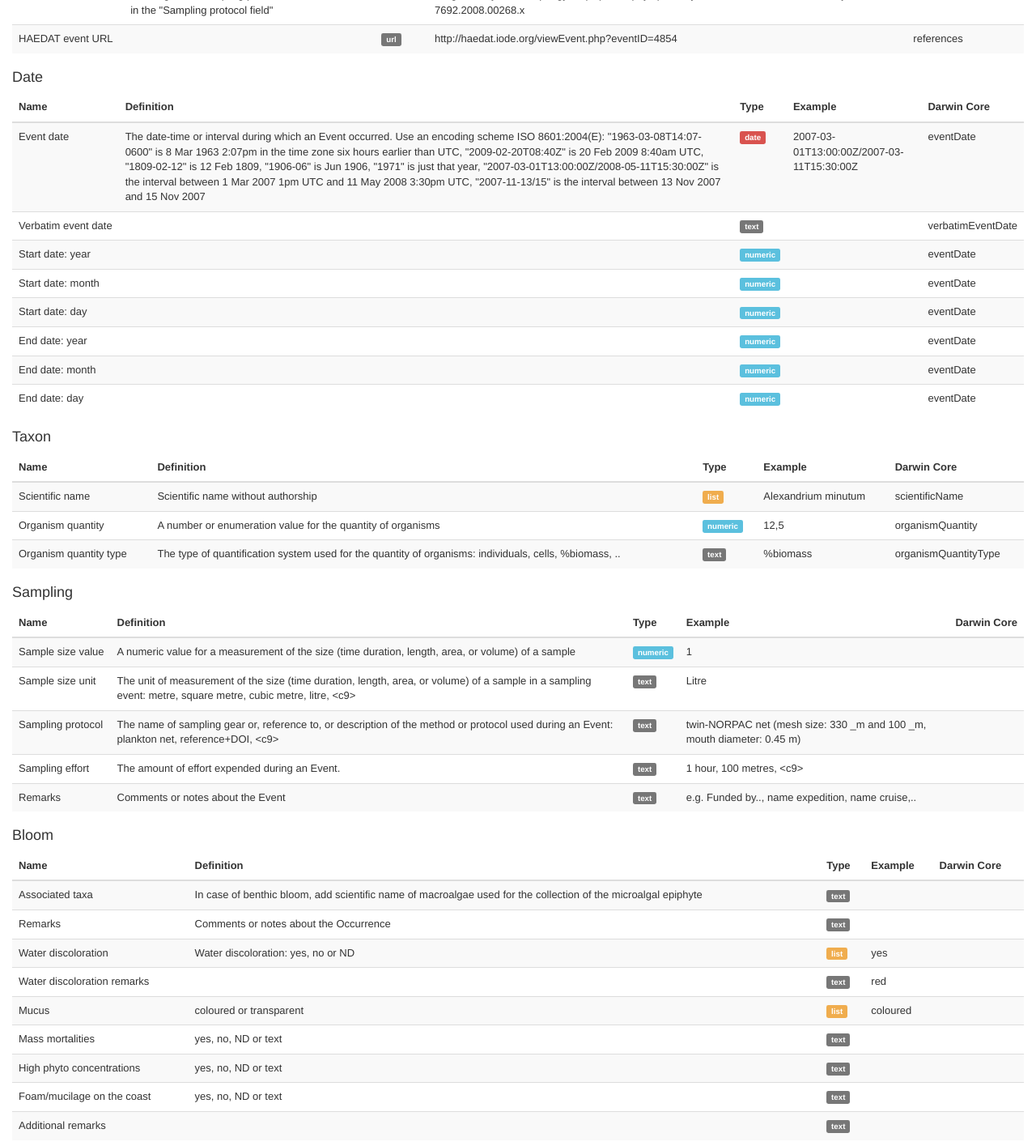
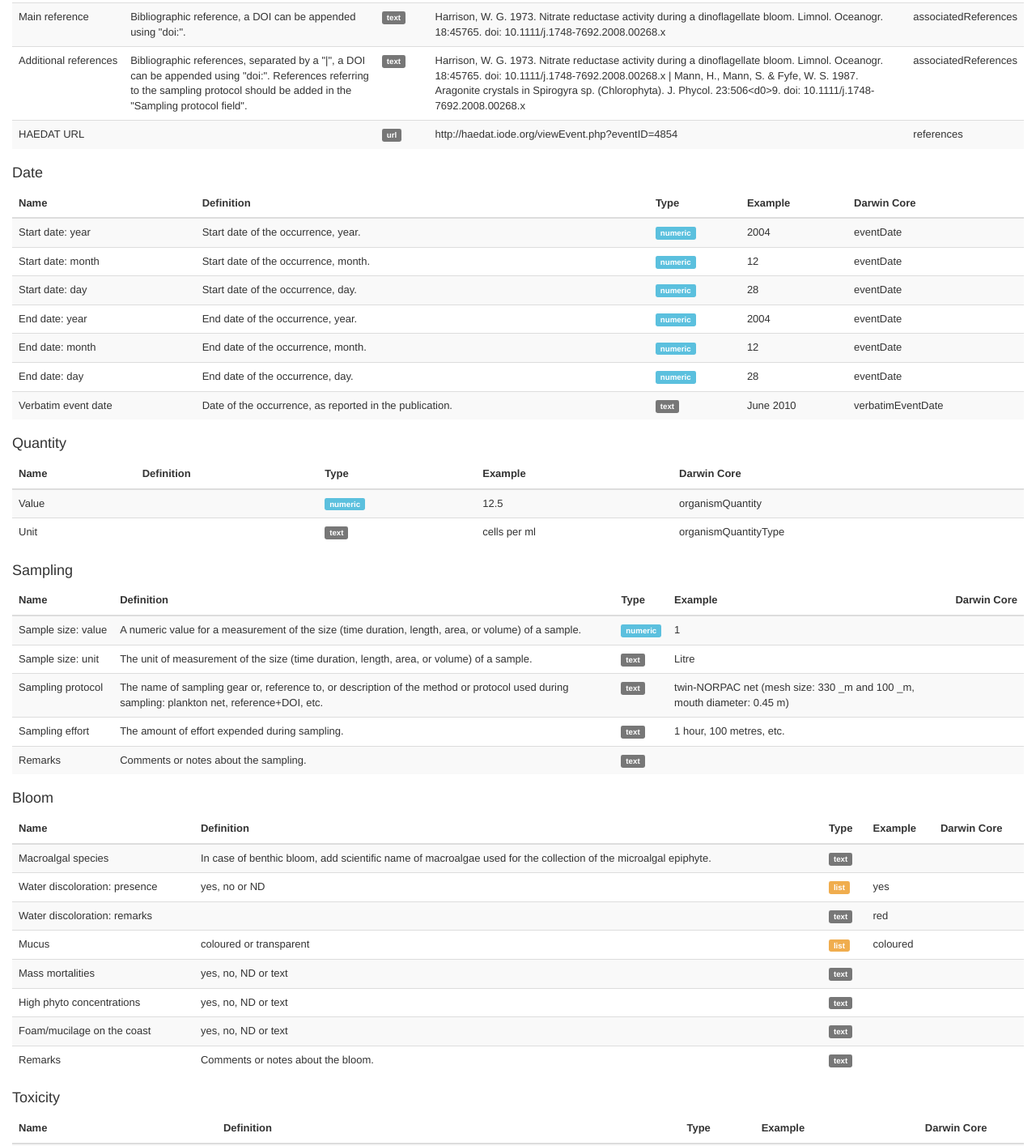
Before and after one commit to iobis/hab-template, a plain HTML site: page documentation/index.html in a window 1280 px wide. Shown: the part 460-1875 px from the top of the page at 81% size. Drawn offline with nearby package versions, Linux system fonts and the light colour scheme; some packages are replaced by stand-ins of ours; a script that the page names is missing.

Commit message:
updated template

```diff
--- a/documentation/columns.json
+++ b/documentation/columns.json
@@ -3,49 +3,63 @@ var columns = [
     "name": "Identifiers",
     "columns": [
       {
-        "name": "Event ID",
-        "definition": "row number, duplicate same number in case of multiple toxins leave all other fields blank if they stay the same",
+        "name": "ID",
+        "definition": "Record ID. If a record has multiple rows (in case of multiple toxins for example), the ID can optionally be repeated in each of these rows.",
         "type": "numeric",
         "example": "549",
         "dwc": "eventID"
       },
       {
         "name": "HAB region",
-        "definition": "HAB region number (from list)",
+        "definition": "HAB region number (from list).",
         "type": "numeric",
         "example": "3",
         "dwc": "recordedBy"
       },
       {
+        "name": "Reported name",
+        "definition": "Reported taxon name.",
+        "type": "text",
+        "example": "Alexandrium minutum",
+        "dwc": "scientificName"
+      },
+      {
+        "name": "Valid name",
+        "definition": "Valid taxon name according to editor, cross check with WoRMS.",
+        "type": "list",
+        "example": "Alexandrium minutum",
+        "dwc": "scientificName"
+      },
+      {
         "name": "Recorded by",
-        "definition": "Editor name, format: last name, first name(s)",
+        "definition": "Editor name, format: last name, first name(s).",
         "type": "text",
         "example": "Doe, John",
         "dwc": "recordedBy"
       },
       {
-        "name": "Modified",
-        "definition": "Date last modified, format: YYYY-MM-DD",
+        "name": "Last modified",
+        "definition": "Date last modified, format: YYYY-MM-DD.",
         "type": "date",
         "example": "2013-04-15",
         "dwc": "modified"
       },
       {
         "name": "Main reference",
-        "definition": "Bibliographic reference, a DOI can be appended using \"doi:\"",
+        "definition": "Bibliographic reference, a DOI can be appended using \"doi:\".",
         "type": "text",
         "example": "Harrison, W. G. 1973. Nitrate reductase activity during a dinoflagellate bloom. Limnol. Oceanogr. 18:45765. doi: 10.1111/j.1748-7692.2008.00268.x",
         "dwc": "associatedReferences"
       },
       {
         "name": "Additional references",
-        "definition": "Bibliographic references, separated by a \"|\", a DOI can be appended using \"doi:\". References referring to the sampling protocol should be added in the \"Sampling protocol field\"",
+        "definition": "Bibliographic references, separated by a \"|\", a DOI can be appended using \"doi:\". References referring to the sampling protocol should be added in the \"Sampling protocol field\".",
         "type": "text",
         "example": "Harrison, W. G. 1973. Nitrate reductase activity during a dinoflagellate bloom. Limnol. Oceanogr. 18:45765. doi: 10.1111/j.1748-7692.2008.00268.x | Mann, H., Mann, S. & Fyfe, W. S. 1987. Aragonite crystals in Spirogyra sp. (Chlorophyta). J. Phycol. 23:506<d0>9. doi: 10.1111/j.1748-7692.2008.00268.x",
         "dwc": "associatedReferences"
       },
       {
-        "name": "HAEDAT event URL",
+        "name": "HAEDAT URL",
         "definition": "",
         "type": "url",
         "example": "http://haedat.iode.org/viewEvent.php?eventID=4854",
@@ -57,85 +71,71 @@ var columns = [
     "name": "Date",
     "columns": [
       {
-        "name": "Event date",
-        "definition": "The date-time or interval during which an Event occurred.  Use an encoding scheme ISO 8601:2004(E): \"1963-03-08T14:07-0600\" is 8 Mar 1963 2:07pm in the time zone six hours earlier than UTC, \"2009-02-20T08:40Z\" is 20 Feb 2009 8:40am UTC, \"1809-02-12\" is 12 Feb 1809, \"1906-06\" is Jun 1906, \"1971\" is just that year, \"2007-03-01T13:00:00Z/2008-05-11T15:30:00Z\" is the interval between 1 Mar 2007 1pm UTC and 11 May 2008 3:30pm UTC, \"2007-11-13/15\" is the interval between 13 Nov 2007 and 15 Nov 2007",
-        "type": "date",
-        "example": "2007-03-01T13:00:00Z/2007-03-11T15:30:00Z",
+        "name": "Start date: year",
+        "definition": "Start date of the occurrence, year.",
+        "type": "numeric",
+        "example": "2004",
+        "dwc": "eventDate"
+      },
+      {
+        "name": "Start date: month",
+        "definition": "Start date of the occurrence, month.",
+        "type": "numeric",
+        "example": "12",
+        "dwc": "eventDate"
+      },
+      {
+        "name": "Start date: day",
+        "definition": "Start date of the occurrence, day.",
+        "type": "numeric",
+        "example": "28",
+        "dwc": "eventDate"
+      },
+      {
+        "name": "End date: year",
+        "definition": "End date of the occurrence, year.",
+        "type": "numeric",
+        "example": "2004",
+        "dwc": "eventDate"
+      },
+      {
+        "name": "End date: month",
+        "definition": "End date of the occurrence, month.",
+        "type": "numeric",
+        "example": "12",
+        "dwc": "eventDate"
+      },
+      {
+        "name": "End date: day",
+        "definition": "End date of the occurrence, day.",
+        "type": "numeric",
+        "example": "28",
         "dwc": "eventDate"
       },
       {
         "name": "Verbatim event date",
-        "definition": "",
+        "definition": "Date of the occurrence, as reported in the publication.",
         "type": "text",
-        "example": "",
+        "example": "June 2010",
         "dwc": "verbatimEventDate"
-      },
-      {
-        "name": "Start date: year",
-        "definition": "",
-        "type": "numeric",
-        "example": "",
-        "dwc": "eventDate"
-      },
-      {
-        "name": "Start date: month",
-        "definition": "",
-        "type": "numeric",
-        "example": "",
-        "dwc": "eventDate"
-      },
-      {
-        "name": "Start date: day",
-        "definition": "",
-        "type": "numeric",
-        "example": "",
-        "dwc": "eventDate"
-      },
-      {
-        "name": "End date: year",
-        "definition": "",
-        "type": "numeric",
-        "example": "",
-        "dwc": "eventDate"
-      },
-      {
-        "name": "End date: month",
-        "definition": "",
-        "type": "numeric",
-        "example": "",
-        "dwc": "eventDate"
-      },
-      {
-        "name": "End date: day",
-        "definition": "",
-        "type": "numeric",
-        "example": "",
-        "dwc": "eventDate"
       }
     ]
   },
   {
-    "name": "Taxon",
+    "name": "Quantity",
     "columns": [
       {
-        "name": "Scientific name",
-        "definition": "Scientific name without authorship",
-        "type": "list",
-        "example": "Alexandrium minutum",
-        "dwc": "scientificName"
-      },
-      {
-        "name": "Organism quantity",
-        "definition": "A number or enumeration value for the quantity of organisms",
+        "name": "Value",
+        "definition": "",
         "type": "numeric",
-        "example": "12,5",
+        "example": "12.5",
         "dwc": "organismQuantity"
       },
       {
-        "name": "Organism quantity type",
-        "definition": "The type of quantification system used for the quantity of organisms: individuals, cells, %biomass, ..",
+        "name": "Unit",
+        "definition": "",
         "type": "text",
-        "example": "%biomass",
+        "example": "cells per ml",
         "dwc": "organismQuantityType"
       }
     ]
@@ -144,34 +144,34 @@ var columns = [
     "name": "Sampling",
     "columns": [
       {
-        "name": "Sample size value",
-        "definition": "A numeric value for a measurement of the size (time duration, length, area, or volume) of a sample ",
+        "name": "Sample size: value",
+        "definition": "A numeric value for a measurement of the size (time duration, length, area, or volume) of a sample.",
         "type": "numeric",
         "example": "1"
       },
       {
-        "name": "Sample size unit",
-        "definition": "The unit of measurement of the size (time duration, length, area, or volume) of a sample in a sampling event: metre, square metre, cubic metre, litre, <c9>",
+        "name": "Sample size: unit",
+        "definition": "The unit of measurement of the size (time duration, length, area, or volume) of a sample.",
         "type": "text",
         "example": "Litre"
       },
       {
         "name": "Sampling protocol",
-        "definition": "The name of sampling gear or, reference to, or description of the method or protocol used during an Event: plankton net, reference+DOI, <c9>",
+        "definition": "The name of sampling gear or, reference to, or description of the method or protocol used during sampling: plankton net, reference+DOI, etc.",
         "type": "text",
         "example": "twin-NORPAC net (mesh size: 330 _m and 100 _m, mouth diameter: 0.45 m)"
       },
       {
         "name": "Sampling effort",
-        "definition": "The amount of effort expended during an Event.",
+        "definition": "The amount of effort expended during sampling.",
         "type": "text",
-        "example": "1 hour, 100 metres, <c9>"
+        "example": "1 hour, 100 metres, etc."
       },
       {
         "name": "Remarks",
-        "definition": "Comments or notes about the Event",
+        "definition": "Comments or notes about the sampling.",
         "type": "text",
-        "example": "e.g. Funded by.., name expedition, name cruise,.."
+        "example": ""
       }
     ]
   },
@@ -179,25 +179,19 @@ var columns = [
     "name": "Bloom",
     "columns": [
       {
-        "name": "Associated taxa",
-        "definition": "In case of benthic bloom, add scientific name of macroalgae used for the collection of the microalgal epiphyte",
+        "name": "Macroalgal species",
+        "definition": "In case of benthic bloom, add scientific name of macroalgae used for the collection of the microalgal epiphyte.",
         "type": "text",
         "example": ""
       },
       {
-        "name": "Remarks",
-        "definition": "Comments or notes about the Occurrence",
-        "type": "text",
-        "example": ""
-      },
-      {
-        "name": "Water discoloration",
-        "definition": "Water discoloration: yes, no or ND",
+        "name": "Water discoloration: presence",
+        "definition": "yes, no or ND",
         "type": "list",
         "example": "yes"
       },
       {
-        "name": "Water discoloration remarks",
+        "name": "Water discoloration: remarks",
         "definition": "",
         "type": "text",
         "example": "red"
@@ -227,8 +221,8 @@ var columns = [
         "example": ""
       },
       {
-        "name": "Additional remarks",
-        "definition": "",
+        "name": "Remarks",
+        "definition": "Comments or notes about the bloom.",
         "type": "text",
         "example": ""
       }
@@ -262,26 +256,26 @@ var columns = [
         "example": "Mytilus edulis"
       },
       {
-        "name": "Measurement method",
-        "definition": "toxin dectection method used: HPLC, LC-MS, ELISA, bioassay, <c9>",
+        "name": "Toxin measurement: method",
+        "definition": "Toxin dectection method used: HPLC, LC-MS, ELISA, bioassay, etc.",
         "type": "text",
         "example": "HPLC"
       },
       {
-        "name": "Measurement Value",
-        "definition": "toxin measurement value",
+        "name": "Toxin measurement: value",
+        "definition": "",
         "type": "numeric",
         "example": "85"
       },
       {
-        "name": "Measurement Unit",
-        "definition": "toxin measurement unit: picogram, gram",
+        "name": "Toxin measurement: unit",
+        "definition": "",
         "type": "text",
         "example": "picogram"
       },
       {
-        "name": "Additional remarks",
-        "definition": "",
+        "name": "Remarks",
+        "definition": "Remarks or notes about the toxicity.",
         "type": "text",
         "example": ""
       }
@@ -363,25 +357,25 @@ var columns = [
     "columns": [
       {
         "name": "Longitude",
-        "definition": "Decimal degrees",
+        "definition": "Longitude in decimal degrees.",
         "type": "numeric",
-        "example": "-12,35"
+        "example": "-12.35"
       },
       {
         "name": "Latitude",
-        "definition": "Decimal degrees",
+        "definition": "Latitude in decimal degrees.",
         "type": "numeric",
-        "example": "54,32"
+        "example": "54.32"
       },
       {
         "name": "Coordinate uncertainty",
-        "definition": "Coordinate uncertainty in meters",
+        "definition": "Coordinate uncertainty in meters.",
         "type": "numeric",
-        "example": ""
+        "example": "100"
       },
       {
-        "name": "Footprint WKT",
-        "definition": "A Well-Known Text (WKT) representation of the shape (footprint, geometry) that defines the Location: e.g. bounding box (longitude=10, latitude=20) and (longitude=11, latitude=21) in footprintWKT = POLYGON ((10 20, 11 20, 11 21, 10 21, 10 20))",
+        "name": "WKT",
+        "definition": "A Well-Known Text (WKT) representation of the shape (footprint, geometry) that defines the location. The example given here corresponds to a bounding box longitude 10° to 11° and latitude 20° to 21°.",
         "type": "WKT",
         "example": "POLYGON ((10 20, 11 20, 11 21, 10 21, 10 20))"
       },
@@ -435,19 +429,19 @@ var columns = [
       },
       {
         "name": "Location ID",
-        "definition": "gazetteer ID",
+        "definition": "The ID of the location in a gazetteer.",
         "type": "text",
         "example": "MRGID=5476"
       },
       {
         "name": "Location according to",
-        "definition": "gazetteer source",
+        "definition": "The gazetteer used.",
         "type": "text",
         "example": "Marineregions.Org"
       },
       {
         "name": "Habitat",
-        "definition": "A category or description of the habitat in which the Event occurred",
+        "definition": "A category or description of the habitat in which the taxon occurred",
         "type": "text",
         "example": "intertidal"
       },
@@ -466,21 +460,15 @@ var columns = [
       },
       {
         "name": "Minimum depth",
-        "definition": "Minimum depth in meters",
+        "definition": "Minimum depth of the occurrence in meters.",
         "type": "numeric",
         "example": "0"
       },
       {
         "name": "Maximum depth",
-        "definition": "Maximum depth in meters",
+        "definition": "Maximum depth of the occurrence in meters.",
         "type": "numeric",
         "example": "2"
-      },
-      {
-        "name": "Verbatim depth",
-        "definition": "",
-        "type": "text",
-        "example": ""
       },
       {
         "name": "Surface/subsurface/whole water column",
@@ -490,8 +478,14 @@ var columns = [
         "dwc": "occurrenceRemarks"
       },
       {
+        "name": "Verbatim depth",
+        "definition": "Depth as reported in the publication.",
+        "type": "text",
+        "example": ""
+      },
+      {
         "name": "Remarks",
-        "definition": "Location remarks",
+        "definition": "Remarks regarding the location.",
         "type": "text",
         "example": ""
       }
--- a/documentation/index.html
+++ b/documentation/index.html
@@ -18,6 +18,8 @@
 <h3>HAB template documentation</h3>
 
 <p>Download the template <a href="https://github.com/iobis/habtemplate/blob/master/template.xlsx?raw=true">here</a>. For feedback and questions please contact <a href="p.provoost@unesco.org">p.provoost@unesco.org</a>.</p>
+
+<p>Please do not record multiple occurrences in one row. Use multiple rows in case there are multiple toxin or other measurements for one occurrence.</p>
 
 <div ng-repeat="cat in columns track by $index">
 	<h4>{{ cat.name }}</h4>
```
Also changed, not shown: 1 other file.
